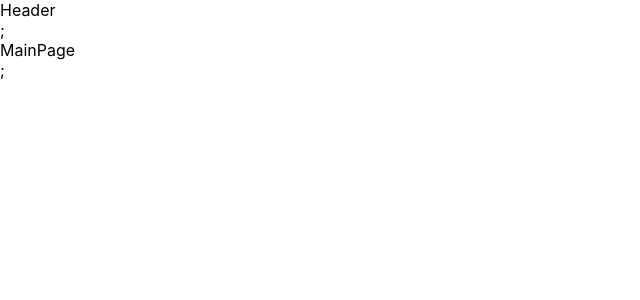
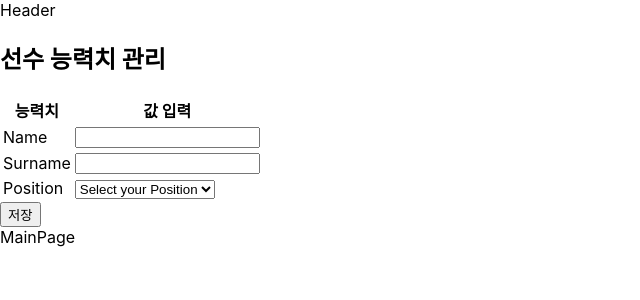
Before and after one commit to jg7471/react-football-player-manager, a React (Create React App) app: page / in a window 1280 px wide. Shown: the top 300 px of the page, without its empty margins (0-640 px from the left). Built offline with nearby package versions, Linux system fonts and the light colour scheme.

Commit message:
add player stat

```diff
--- a/package.json
+++ b/package.json
@@ -36,7 +36,8 @@
   "eslintConfig": {
     "extends": [
       "react-app",
-      "react-app/jest"
+      "react-app/jest",
+      "prettier"
     ]
   },
   "browserslist": {
--- a/src/App.js
+++ b/src/App.js
@@ -1,14 +1,18 @@
+import React from 'react';
 import './App.css';
 import Header from './components/header/Header';
-// import NavBar from './components/NavBar/NavBar';
+import ManagePlayer from './components/makeplayer/MakePlayer';
 import Main from './components/mainpage/MainPage';
+// import NavigationBar from './components/navigationbar/NavigationBar';
 
 function App() {
   return (
     <>
-      <Header />;{/* <NavBar />; */}
+      <Header />
+      {/* <NavigationBar /> */}
       <div id="main">
-        <Main />;
+        <ManagePlayer />
+        <Main />
       </div>
     </>
   );
--- /dev/null
+++ b/src/components/makeplayer/MakePlayer.js
@@ -0,0 +1,132 @@
+import React, { useState } from 'react';
+import Table from 'react-bootstrap/Table';
+import Form from 'react-bootstrap/Form';
+import Button from 'react-bootstrap/Button';
+
+const Stat = () => {
+  // 각 능력치의 초기 상태를 설정합니다.
+
+  const [name, setName] = useState('');
+  const [surname, setSurname] = useState('');
+  const [acceleration, setAcceleration] = useState('');
+  const [sprintSpeed, setSprintSpeed] = useState('');
+  const [positioning, setPositioning] = useState('');
+  const [finishing, setFinishing] = useState('');
+  const [selectedOption, setSelectedOption] = useState('');
+
+  // 능력치를 저장하는 함수
+  const saveStats = () => {
+    // 여기서는 예시로 각 능력치를 콘솔에 출력합니다.
+    console.log('Name:', name);
+    console.log('Surname:', surname);
+    console.log('Acceleration:', acceleration);
+    console.log('Sprint Speed:', sprintSpeed);
+    console.log('Positioning:', positioning);
+    console.log('Finishing:', finishing);
+    console.log('Selected Option:', selectedOption);
+  };
+
+  return (
+    <div>
+      <h2>선수 능력치 관리</h2>
+      <Table striped bordered hover variant="dark">
+        <thead>
+          <tr>
+            <th>능력치</th>
+            <th>값 입력</th>
+          </tr>
+        </thead>
+        <tbody>
+          <tr>
+            <td>Name</td>
+            <td>
+              <Form.Control
+                type="text"
+                value={name}
+                onChange={(e) => setName(e.target.value)}
+              />
+            </td>
+          </tr>
+          <tr>
+            <td>Surname</td>
+            <td>
+              <Form.Control
+                type="text"
+                value={surname}
+                onChange={(e) => setSurname(e.target.value)}
+              />
+            </td>
+          </tr>
+
+          <tr id="Position">
+            {' '}
+            {/* id는 tr 태그에 설정하는 것이 아니라 Form.Select에 설정해야 합니다. */}
+            <td>Position</td>
+            <td>
+              <Form.Select
+                aria-label="Default select example"
+                value={selectedOption} // 선택된 옵션을 설정
+                onChange={(e) => setSelectedOption(e.target.value)} // 옵션이 변경될 때마다 선택된 옵션을 업데이트
+              >
+                <option>Select your Position</option>
+                <option value="1">FW</option>
+                <option value="2">MF</option>
+                <option value="3">DF</option>
+                <option value="4">GK</option>
+              </Form.Select>
+            </td>
+          </tr>
+          {selectedOption === '1' && (
+            <>
+              <tr>
+                <td>ACCELERATION</td>
+                <td>
+                  <Form.Control
+                    type="text"
+                    value={acceleration}
+                    onChange={(e) => setAcceleration(e.target.value)}
+                  />
+                </td>
+              </tr>
+              <tr>
+                <td>SPRINT SPEED</td>
+                <td>
+                  <Form.Control
+                    type="text"
+                    value={sprintSpeed}
+                    onChange={(e) => setSprintSpeed(e.target.value)}
+                  />
+                </td>
+              </tr>
+              <tr>
+                <td>POSITIONING</td>
+                <td>
+                  <Form.Control
+                    type="text"
+                    value={positioning}
+                    onChange={(e) => setPositioning(e.target.value)}
+                  />
+                </td>
+              </tr>
+              <tr>
+                <td>FINISHING</td>
+                <td>
+                  <Form.Control
+                    type="text"
+                    value={finishing}
+                    onChange={(e) => setFinishing(e.target.value)}
+                  />
+                </td>
+              </tr>
+            </>
+          )}
+        </tbody>
+      </Table>
+      <Button variant="primary" onClick={saveStats}>
+        저장
+      </Button>
+    </div>
+  );
+};
+
+export default Stat;
--- /dev/null
+++ b/src/components/navigationbar/NavigationBar.js
@@ -0,0 +1,31 @@
+// import React from 'react';
+// import { Switch, Route, NavLink } from 'react-router-dom';
+// import MainPage from '../mainpage/MainPage';
+// import ManagePlayer from '../manageplayer/ManagePlayer';
+// import Squad from '../squad/Squad';
+
+// const NavigationBar = () => {
+//   return (
+//     <nav>
+//       <ul>
+//         <li>
+//           <NavLink to="/MainPage">MainPage</NavLink>
+//         </li>
+//         <li>
+//           <NavLink to="/ManagePlayer">ManagePlayer</NavLink>
+//         </li>
+//         <li>
+//           <NavLink to="/Squad">Squad</NavLink>
+//         </li>
+//       </ul>
+
+//       <Switch>
+//         <Route exact path="/MainPage" component={MainPage} />
+//         <Route path="/ManagePlayer" component={ManagePlayer} />
+//         <Route path="/Squad" component={Squad} />
+//       </Switch>
+//     </nav>
+//   );
+// };
+
+// export default NavigationBar;
--- a/src/index.js
+++ b/src/index.js
@@ -2,16 +2,7 @@ import React from 'react';
 import ReactDOM from 'react-dom/client';
 import './index.css';
 import App from './App';
-import reportWebVitals from './reportWebVitals';
+import { BrowserRouter } from 'react-router-dom';
 
 const root = ReactDOM.createRoot(document.getElementById('root'));
-root.render(
-  <React.StrictMode>
-    <App />
-  </React.StrictMode>,
-);
-
-// If you want to start measuring performance in your app, pass a function
-// to log results (for example: reportWebVitals(console.log))
-// or send to an analytics endpoint. Learn more: https://bit.ly/CRA-vitals
-reportWebVitals();
+root.render(<App />);
```
Also changed, not shown: src/components/makeplayer/Stat.js (renamed from src/components/manageplayer/ManagePlayer.js, +17 -3 lines), src/components/navbar/NavBar.js (deleted, +0 -32 lines), src/components/navbar/NavBar.scss (deleted, +0 -16 lines).
